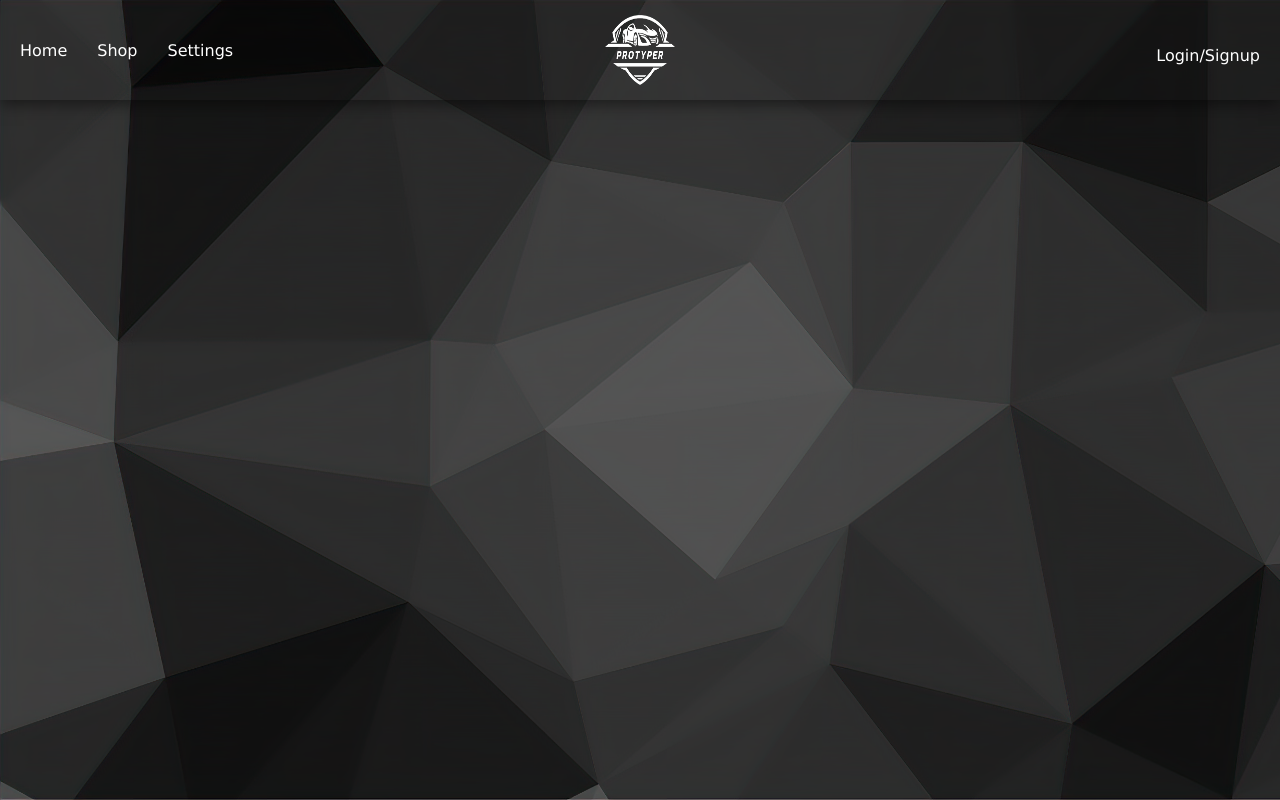
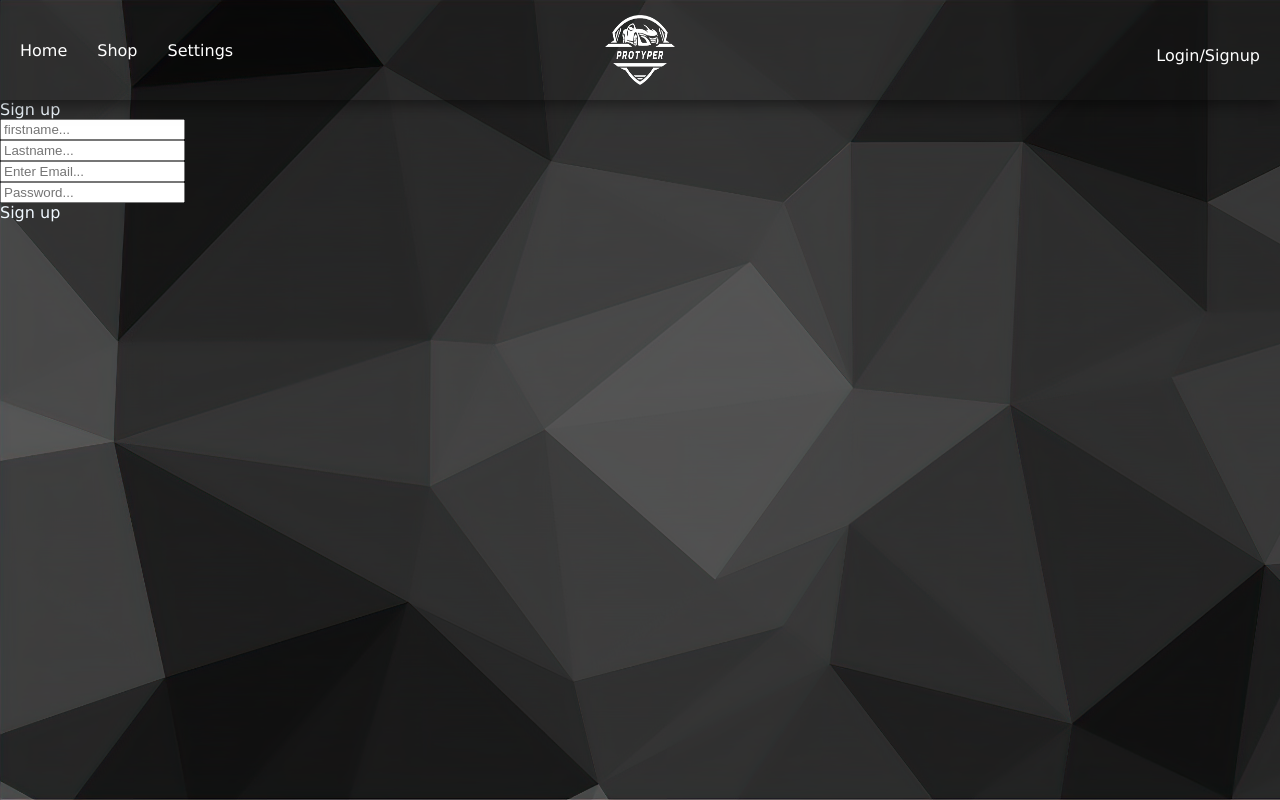
Before and after one commit to Ajan0211/ProTyper, a React (Vite) app in the folder pro-typer/: page /SignUp in a window 1280 px wide. Built offline with nearby package versions, Linux system fonts and the light colour scheme.

Commit message:
Adding html skeleton for signup page

```diff
--- a/pro-typer/src/SignUp.jsx
+++ b/pro-typer/src/SignUp.jsx
@@ -5,6 +5,46 @@ function SignUp() {
   return (
     <>
       <Navbar></Navbar>
+      <div className="container-signup">
+        <div className="heading-signup">Sign up</div>
+        <div className="input">
+          <input
+            type="firstname"
+            id="fname"
+            name="firstname"
+            placeholder="firstname..."
+          ></input>
+        </div>
+
+        <div className="input">
+          <input
+            type="lastname"
+            id="lname"
+            name="lastname"
+            placeholder="Lastname..."
+          ></input>
+        </div>
+
+        <div className="input">
+          <input
+            type="email"
+            id="email"
+            name="email"
+            placeholder="Enter Email..."
+          ></input>
+        </div>
+        <div className="input">
+          <input
+            type="password"
+            id="password"
+            name="password"
+            placeholder="Password..."
+          ></input>
+        </div>
+        <div className="button-container2">
+          <div className="signup-button">Sign up</div>
+        </div>
+      </div>
     </>
   );
 }
```
